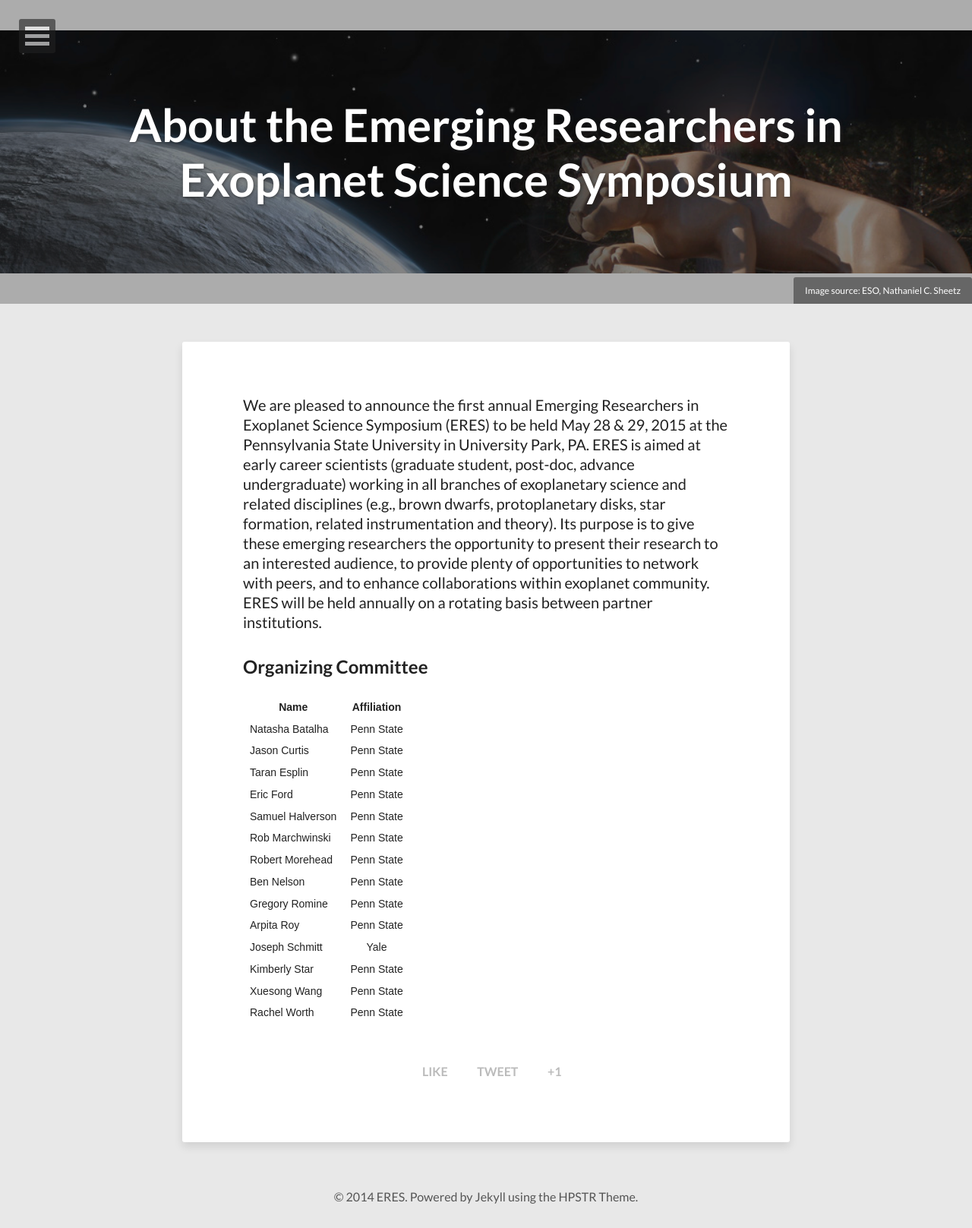
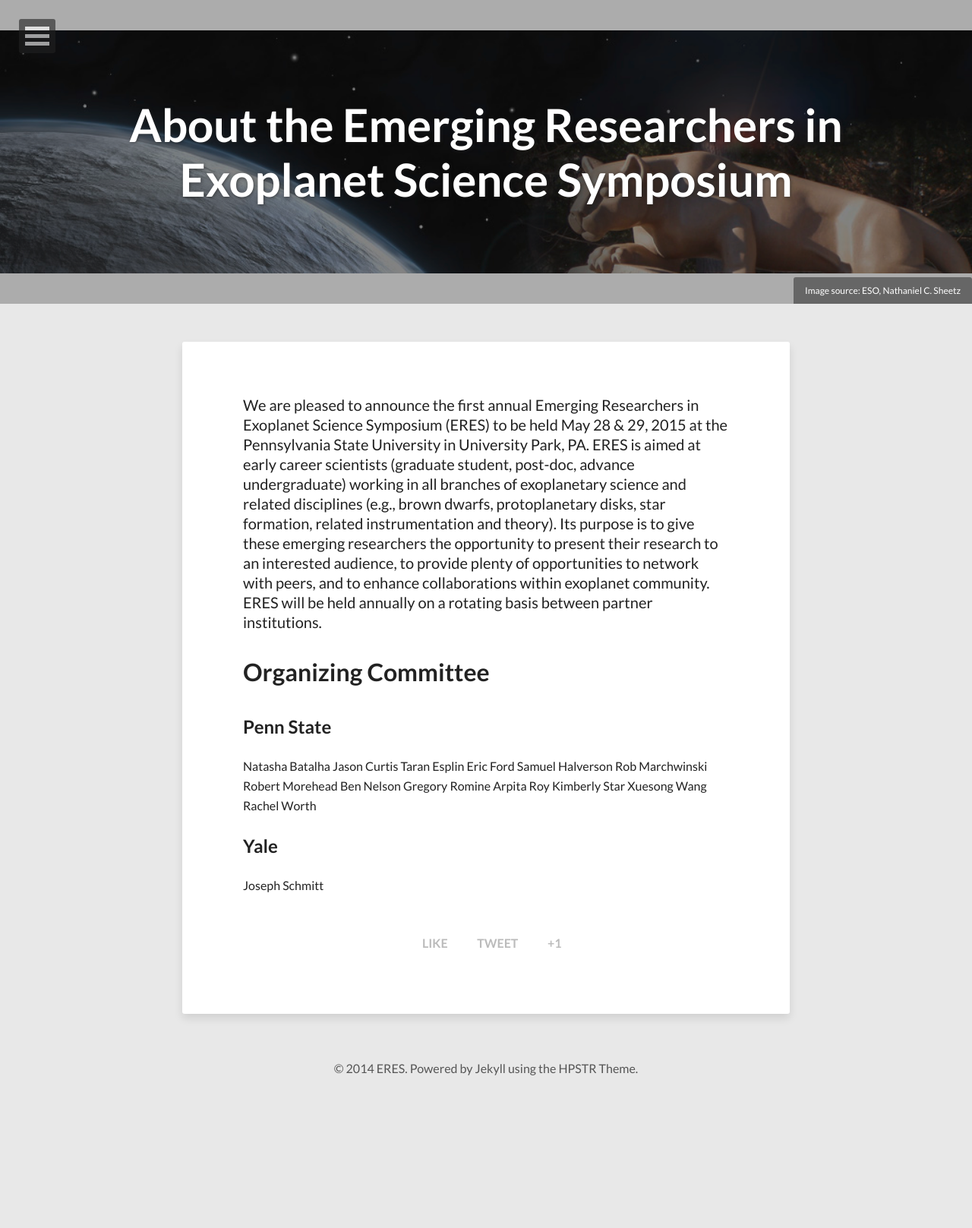
Before and after one commit to eford/ERES2014.github.io, a Jekyll site: the page built from about.md, in a window 1280 px wide. Shown: the whole page at 76% size. Built offline with Jekyll 4.4.1, drawn with Linux system fonts in a browser that asks for light colours; nearby versions of some CDN libraries; after the commit the page ends 1448 px from its top, so only the background shows below that.

Commit message:
now a list

```diff
--- a/about.md
+++ b/about.md
@@ -13,73 +13,24 @@
 We are pleased to announce the first annual Emerging Researchers in Exoplanet Science Symposium (ERES) to be held May 28 & 29, 2015 at the Pennsylvania State University in University Park, PA.  ERES is aimed at early career scientists (graduate student, post-doc, advance undergraduate) working in all branches of exoplanetary science and related disciplines (e.g., brown dwarfs, protoplanetary disks, star formation, related instrumentation and theory).  Its purpose is to give these emerging researchers the opportunity to present their research to an interested audience, to provide plenty of opportunities to network with peers, and to enhance collaborations within exoplanet community.  ERES will be held annually on a rotating basis between partner institutions.
 
 Organizing Committee
---------------------
-<style type="text/css">
-.tg  {border-collapse:collapse;border-spacing:0;border:none;}
-.tg td{font-family:Arial, sans-serif;font-size:14px;padding:3px 9px;border-style:solid;border-width:0px;overflow:hidden;word-break:normal;}
-.tg th{font-family:Arial, sans-serif;font-size:14px;font-weight:normal;padding:3px 9px;border-style:solid;border-width:0px;overflow:hidden;word-break:normal;}
-.tg .tg-s6z2{text-align:center}
-.tg .tg-hgcj{font-weight:bold;text-align:center}
-</style>
-<table class="tg">
-  <tr>
-    <th class="tg-hgcj">Name</th>
-    <th class="tg-hgcj">Affiliation</th>
-  </tr>
-  <tr>
-    <td class="tg-031e">Natasha Batalha</td>
-    <td class="tg-s6z2">Penn State</td>
-  </tr>
-  <tr>
-    <td class="tg-031e">Jason Curtis</td>
-    <td class="tg-s6z2">Penn State</td>
-  </tr>
-  <tr>
-    <td class="tg-031e">Taran Esplin</td>
-    <td class="tg-s6z2">Penn State</td>
-  </tr>
-  <tr>
-    <td class="tg-031e">Eric Ford</td>
-    <td class="tg-s6z2">Penn State</td>
-  </tr>
-  <tr>
-    <td class="tg-031e">Samuel Halverson</td>
-    <td class="tg-s6z2">Penn State</td>
-  </tr>
-  <tr>
-    <td class="tg-031e">Rob Marchwinski</td>
-    <td class="tg-s6z2">Penn State</td>
-  </tr>
-  <tr>
-    <td class="tg-031e">Robert Morehead</td>
-    <td class="tg-s6z2">Penn State</td>
-  </tr>
-  <tr>
-    <td class="tg-031e">Ben Nelson</td>
-    <td class="tg-s6z2">Penn State</td>
-  </tr>
-  <tr>
-    <td class="tg-031e">Gregory Romine</td>
-    <td class="tg-s6z2">Penn State</td>
-  </tr>
-  <tr>
-    <td class="tg-031e">Arpita Roy</td>
-    <td class="tg-s6z2">Penn State</td>
-  </tr>
-  <tr>
-    <td class="tg-031e">Joseph Schmitt</td>
-    <td class="tg-s6z2">Yale</td>
-  </tr>
-  <tr>
-    <td class="tg-031e">Kimberly Star</td>
-    <td class="tg-s6z2">Penn State</td>
-  </tr>
-  <tr>
-    <td class="tg-031e">Xuesong Wang</td>
-    <td class="tg-s6z2">Penn State</td>
-  </tr>
-  <tr>
-    <td class="tg-031e">Rachel Worth</td>
-    <td class="tg-s6z2">Penn State</td>
-  </tr>
-</table>
+====================
+
+Penn State
+----------
+Natasha Batalha
+Jason Curtis
+Taran Esplin
+Eric Ford
+Samuel Halverson
+Rob Marchwinski
+Robert Morehead
+Ben Nelson
+Gregory Romine
+Arpita Roy
+Kimberly Star
+Xuesong Wang
+Rachel Worth
+
+Yale
+----
+Joseph Schmitt
```
